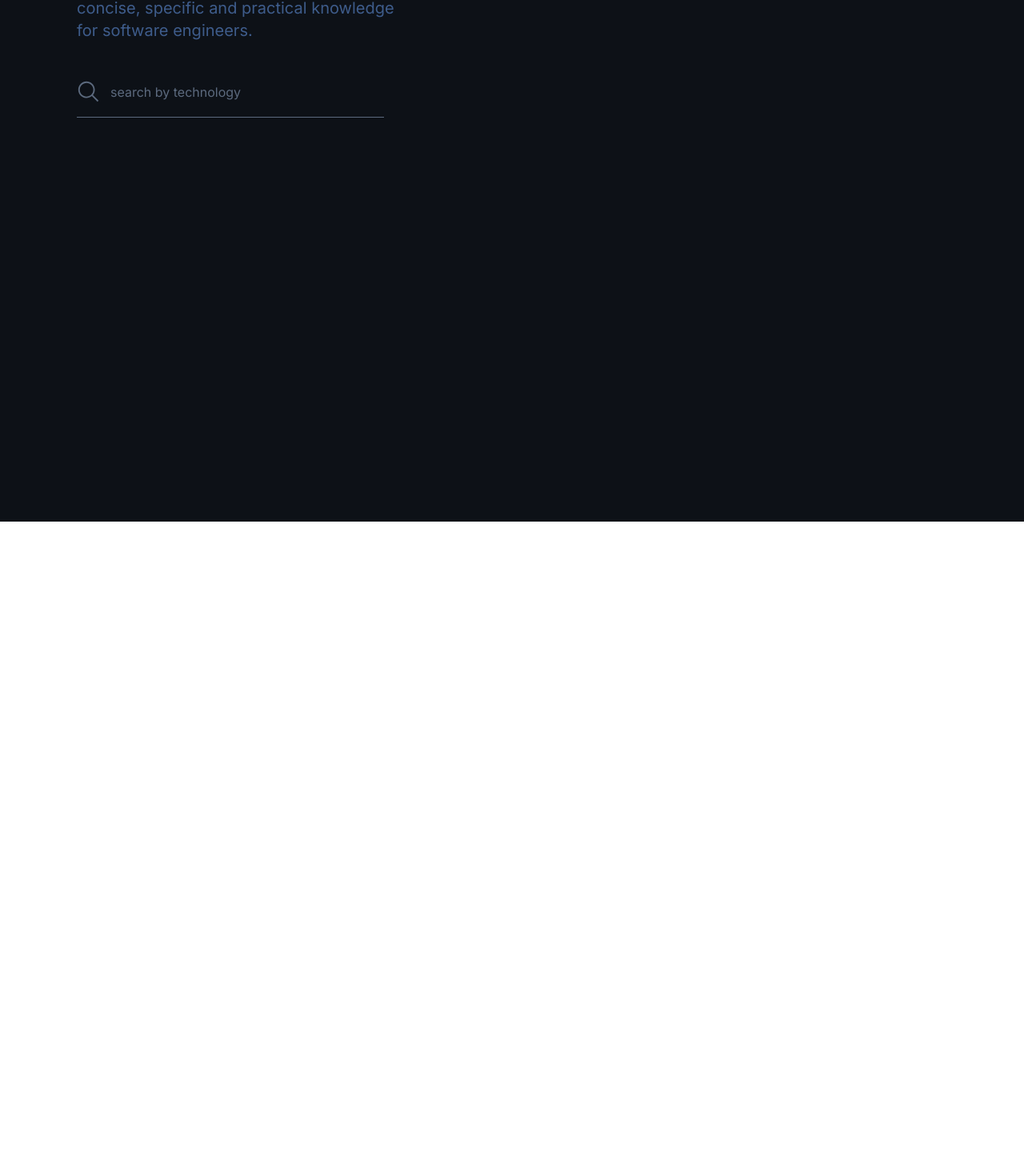
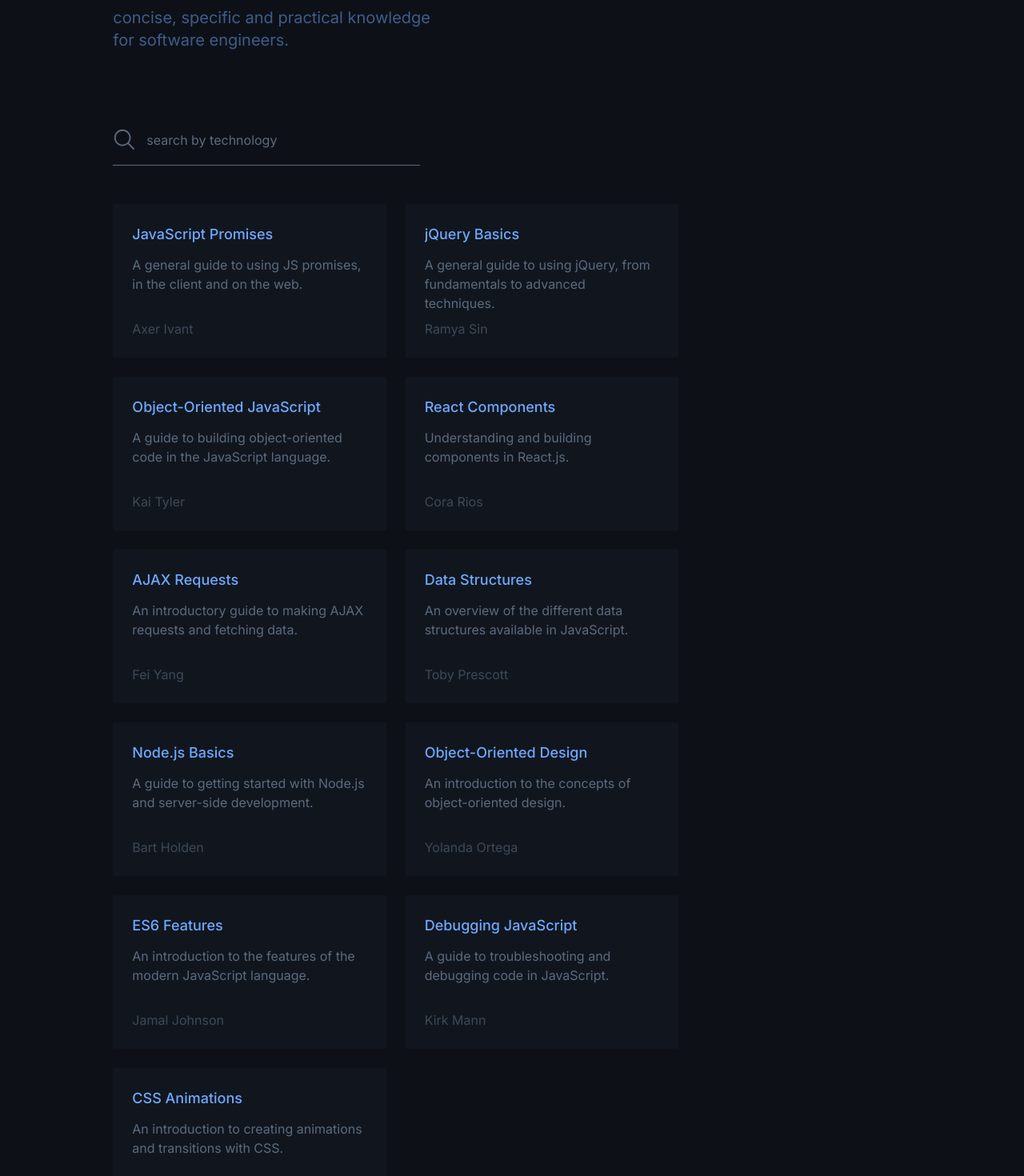
Before and after one commit to axerivant/boring-technical-guides, a SvelteKit app: page / in a window 1280 px wide. Shown: the part 148-1618 px from the top of the page at 80% size. Before the commit the page ends 800 px from the top, so only its background shows below. Built offline with nearby package versions, Linux system fonts and the light colour scheme.

Commit message:
added SearchResults

```diff
--- a/src/app.css
+++ b/src/app.css
@@ -6,6 +6,7 @@
 	font-family: Inter, system-ui, -apple-system, BlinkMacSystemFont, 'Segoe UI',
 		Roboto, Oxygen, Ubuntu, Cantarell, 'Open Sans', 'Helvetica Neue',
 		sans-serif;
+	@apply overflow-x-hidden;
 }
 
 /* headings */
--- a/src/app.d.ts
+++ b/src/app.d.ts
@@ -1,9 +1,5 @@
-// See https://kit.svelte.dev/docs/types#app
-// for information about these interfaces
-// and what to do when importing types
-declare namespace App {
-	// interface Error {}
-	// interface Locals {}
-	// interface PageData {}
-	// interface Platform {}
+interface SearchResult {
+	title: string
+	brief: string
+	author: string
 }
--- a/src/routes/+layout.svelte
+++ b/src/routes/+layout.svelte
@@ -2,6 +2,8 @@
 	import '../app.css'
 </script>
 
-<div class="w-screen min-h-screen bg-base-900 p-24">
-	<slot />
+<div class="w-screen min-h-screen bg-base-900 p-24 flex flex-col items-center">
+	<div class="w-11/12 max-w-[1900px]">
+		<slot />
+	</div>
 </div>
--- a/src/routes/+page.svelte
+++ b/src/routes/+page.svelte
@@ -1,12 +1,13 @@
 <script lang="ts">
 	import Header from './Header.svelte'
-	import Search from './Search.svelte'
+	import SearchBox from './SearchBox.svelte'
+	import SearchResults from './SearchResults.svelte'
 </script>
 
-<main class="flex flex-col gap-12">
+<main class="flex flex-col gap-24">
 	<Header />
-
-	<div>
-		<Search />
+	<div class=" flex flex-col gap-12">
+		<SearchBox />
+		<SearchResults />
 	</div>
 </main>
--- a/src/routes/Header.svelte
+++ b/src/routes/Header.svelte
@@ -3,7 +3,7 @@
 </script>
 
 <header class="flex justify-between items-start">
-	<div class="flex flex-col gap-3">
+	<div class="flex flex-col gap-6">
 		<h1>no-nonsense technical guides.</h1>
 		<h2 class="w-8/12">
 			concise, specific and practical knowledge for software engineers.
--- /dev/null
+++ b/src/routes/SearchResults.svelte
@@ -0,0 +1,75 @@
+<script lang="ts">
+	const results: SearchResult[] = [
+		{
+			title: 'JavaScript Promises',
+			brief: 'A general guide to using JS promises, in the client and on the web.',
+			author: 'Axer Ivant'
+		},
+		{
+			title: 'jQuery Basics',
+			brief: 'A general guide to using jQuery, from fundamentals to advanced techniques.',
+			author: 'Ramya Sin'
+		},
+		{
+			title: 'Object-Oriented JavaScript',
+			brief: 'A guide to building object-oriented code in the JavaScript language.',
+			author: 'Kai Tyler'
+		},
+		{
+			title: 'React Components',
+			brief: 'Understanding and building components in React.js.',
+			author: 'Cora Rios'
+		},
+		{
+			title: 'AJAX Requests',
+			brief: 'An introductory guide to making AJAX requests and fetching data.',
+			author: 'Fei Yang'
+		},
+		{
+			title: 'Data Structures',
+			brief: 'An overview of the different data structures available in JavaScript.',
+			author: 'Toby Prescott'
+		},
+		{
+			title: 'Node.js Basics',
+			brief: 'A guide to getting started with Node.js and server-side development.',
+			author: 'Bart Holden'
+		},
+		{
+			title: 'Object-Oriented Design',
+			brief: 'An introduction to the concepts of object-oriented design.',
+			author: 'Yolanda Ortega'
+		},
+		{
+			title: 'ES6 Features',
+			brief: 'An introduction to the features of the modern JavaScript language.',
+			author: 'Jamal Johnson'
+		},
+		{
+			title: 'Debugging JavaScript',
+			brief: 'A guide to troubleshooting and debugging code in JavaScript.',
+			author: 'Kirk Mann'
+		},
+		{
+			title: 'CSS Animations',
+			brief: 'An introduction to creating animations and transitions with CSS.',
+			author: 'Dalia Ramos'
+		}
+	]
+</script>
+
+<div class="flex flex-wrap gap-6 w-10/12 cursor-pointer">
+	{#each results as result}
+		<button
+			class="aspect-video h-48 bg-base-700 p-6 rounded-sm flex flex-col justify-between hover:brightness-110 transition-all text-left"
+		>
+			<div class="flex flex-col gap-3">
+				<p class="text-lg font-medium text-accent-400">
+					{result.title}
+				</p>
+				<p class="text-base-500">{result.brief}</p>
+			</div>
+			<p class="text-base-500/60">{result.author}</p>
+		</button>
+	{/each}
+</div>
```
Also changed, not shown: src/routes/SearchBox.svelte (renamed from src/routes/Search.svelte).
